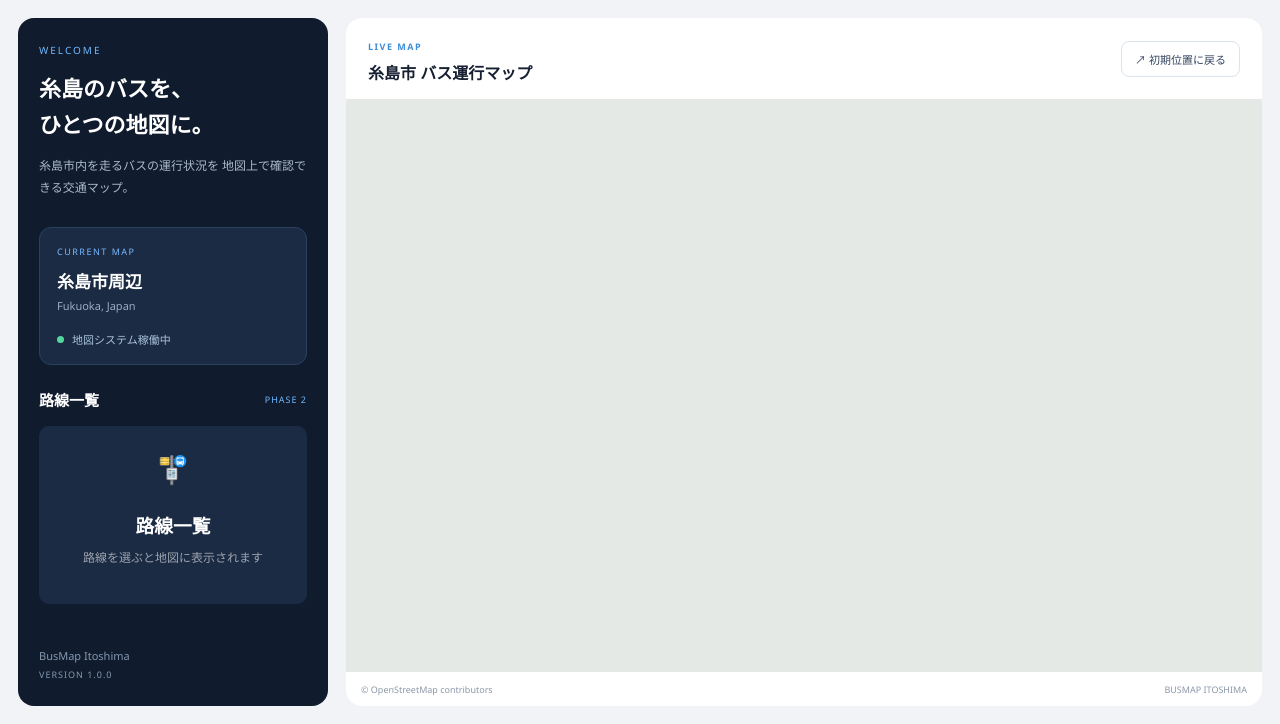
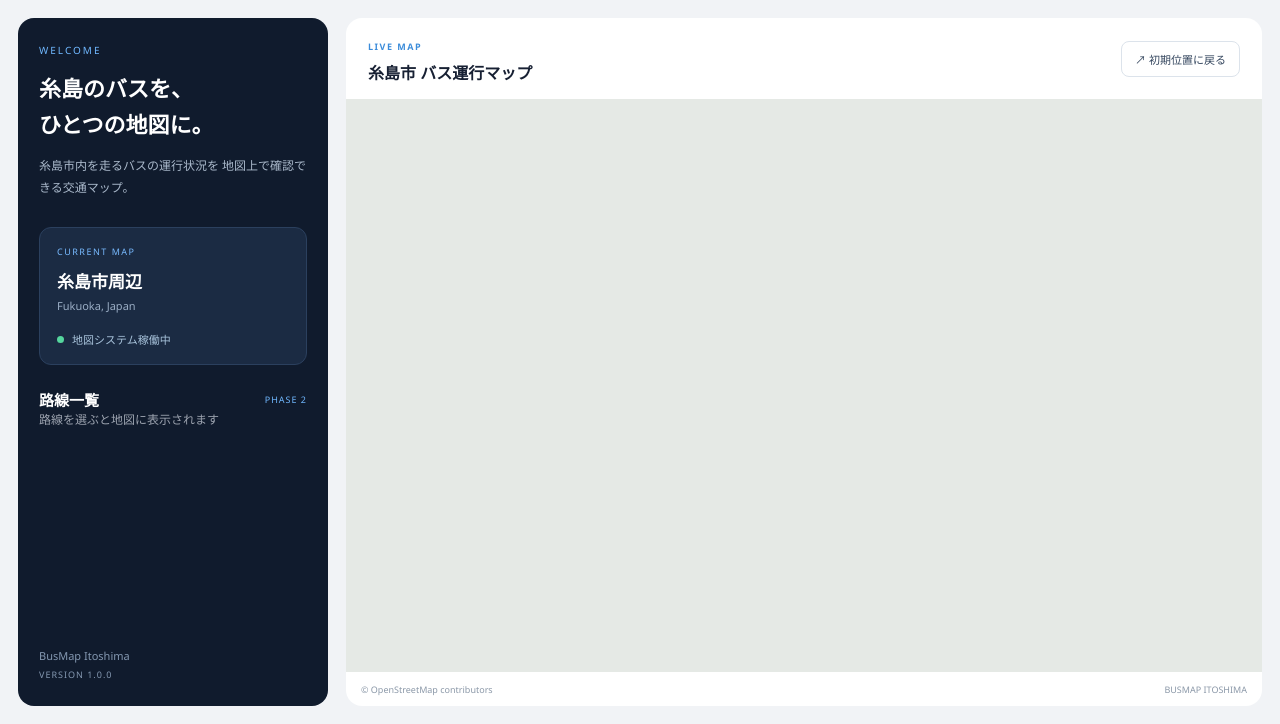
Before and after one commit to Nkhr-73/travel.train, a plain HTML site: page index.html in a window 1280 px wide. Shown: the part 76-800 px from the top of the page. Drawn offline with nearby package versions, Linux system fonts and the light colour scheme.

Commit message:
Update index.html

```diff
--- a/index.html
+++ b/index.html
@@ -4,22 +4,28 @@
 <head>
   <meta charset="UTF-8">
   <meta name="viewport" content="width=device-width, initial-scale=1.0">
+
   <title>BusMap Itoshima</title>
 
+  <!-- CSS -->
   <link rel="stylesheet" href="css/style.css">
 
-  <!-- Leaflet -->
+  <!-- Leaflet CSS -->
   <link
     rel="stylesheet"
     href="https://unpkg.com/leaflet@1.9.4/dist/leaflet.css"
-  />
+  >
 </head>
 
 <body>
 
+  <!-- =========================
+       ヘッダー
+  ========================== -->
   <header class="header">
     <div class="brand">
       <div class="brand-icon">🚌</div>
+
       <div>
         <h1>BusMap <span>Itoshima</span></h1>
         <p>ITOSHIMA BUS NETWORK</p>
@@ -32,46 +38,64 @@
     </div>
   </header>
 
+
+  <!-- =========================
+       メインコンテンツ
+  ========================== -->
   <main class="main-container">
 
+    <!-- サイドバー -->
     <aside class="sidebar">
 
+      <!-- ウェルカム -->
       <section class="welcome">
         <p class="eyebrow">WELCOME</p>
-        <h2>糸島のバスを、<br>ひとつの地図に。</h2>
+
+        <h2>
+          糸島のバスを、<br>
+          ひとつの地図に。
+        </h2>
+
         <p class="description">
           糸島市内を走るバスの運行状況を
           地図上で確認できる交通マップ。
         </p>
       </section>
 
+
+      <!-- 地図情報 -->
       <section class="info-card">
         <p class="card-label">CURRENT MAP</p>
+
         <h3>糸島市周辺</h3>
         <p>Fukuoka, Japan</p>
+
         <div class="map-status">
           <span></span>
           地図システム稼働中
         </div>
       </section>
 
+
+      <!-- 路線一覧 -->
       <section class="route-section">
+
         <div class="section-heading">
           <h3>路線一覧</h3>
           <span>PHASE 2</span>
         </div>
 
-        <div class="empty-state">
-          <span>🚏</span>
-        <div class="route-section">
-  <h3>路線一覧</h3>
-  <p class="route-note">路線を選ぶと地図に表示されます</p>
+        <p class="route-note">
+          路線を選ぶと地図に表示されます
+        </p>
 
-  <div id="routeList"></div>
-</div>
+        <!-- JavaScriptで路線一覧を生成 -->
+        <div id="routeList"></div>
 
       </section>
 
+
+      <!-- サイドバーフッター -->
       <div class="sidebar-footer">
         <p>BusMap Itoshima</p>
         <small>VERSION 1.0.0</small>
@@ -79,32 +103,48 @@
 
     </aside>
 
+
+    <!-- =========================
+         地図エリア
+    ========================== -->
     <section class="map-container">
+
+      <!-- 地図上部 -->
       <div class="map-top">
         <div>
           <span class="map-label">LIVE MAP</span>
           <h2>糸島市 バス運行マップ</h2>
         </div>
+
         <button id="resetMap" class="reset-button">
           ↗ 初期位置に戻る
         </button>
       </div>
 
+
+      <!-- Leaflet地図 -->
       <div id="map"></div>
 
+
+      <!-- 地図下部 -->
       <div class="map-footer">
         <span>© OpenStreetMap contributors</span>
         <span>BUSMAP ITOSHIMA</span>
       </div>
+
     </section>
 
   </main>
 
+
+  <!-- =========================
+       JavaScript
+  ========================== -->
+
   <!-- Leaflet JS -->
-  <script
-    src="https://unpkg.com/leaflet@1.9.4/dist/leaflet.js">
-  </script>
+  <script src="https://unpkg.com/leaflet@1.9.4/dist/leaflet.js"></script>
 
+  <!-- BusMap本体 -->
   <script src="js/map.js"></script>
 
 </body>
```
